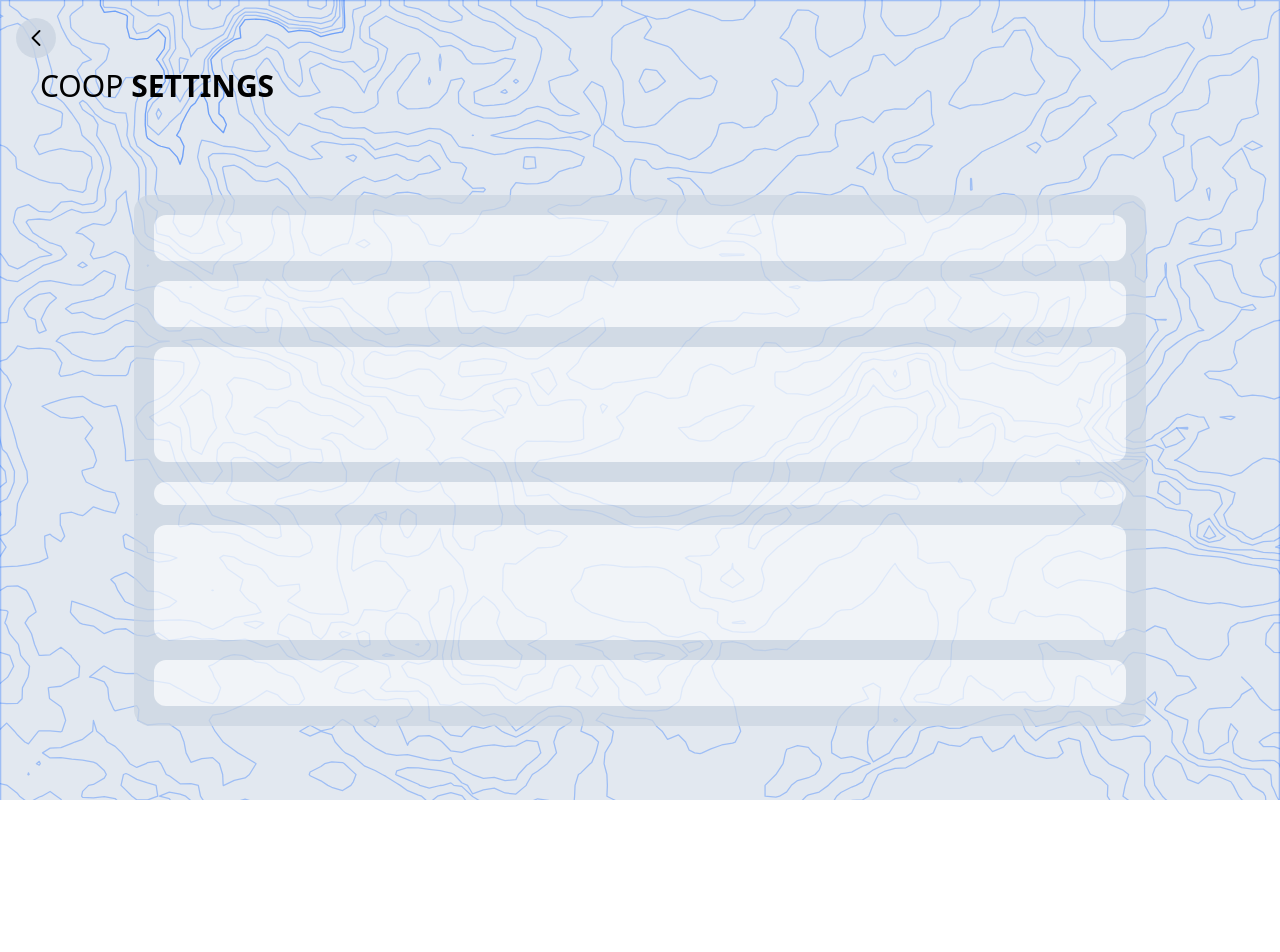
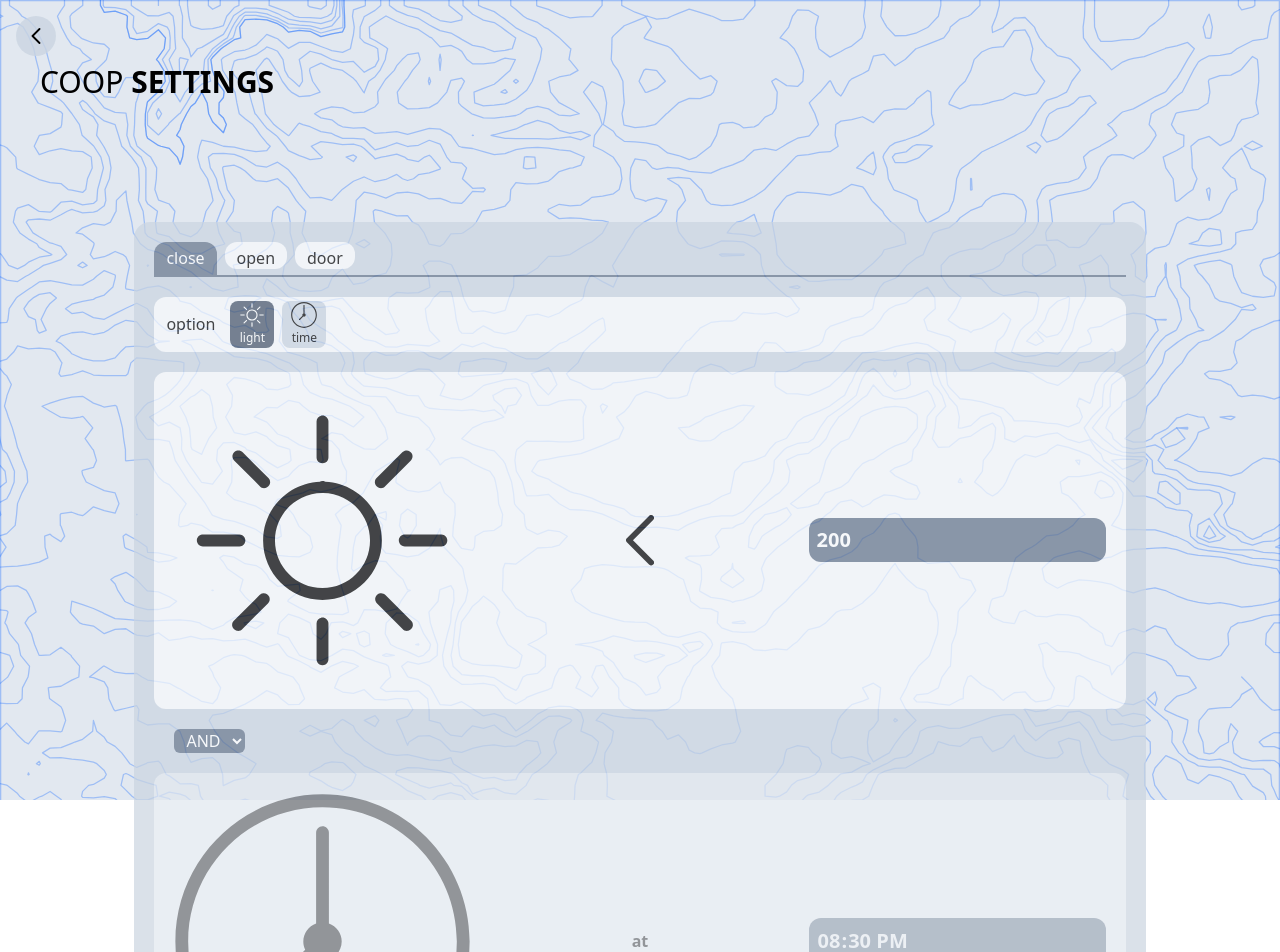
Before and after one commit to ESP32-COOP/ESP32-COOP-DOC, a SvelteKit app in the folder COOP-DOOR-WEB/: page /settings in a window 1280 px wide. Shown: the top 952 px of the page. Before the commit the page ends 800 px from the top, so only its background shows below. Built offline with nearby package versions, Linux system fonts and the light colour scheme.

Commit message:
feat(settings): add page navigation

```diff
--- a/COOP-DOOR-WEB/src/lib/components/BigTitle.svelte
+++ /dev/null
@@ -1,7 +0,0 @@
-<h1>hello my world</h1>
-
-<style>
-    h1 {
-        color: red;
-    }
-</style>
--- /dev/null
+++ b/COOP-DOOR-WEB/src/lib/components/OptionBadge.svelte
@@ -0,0 +1,11 @@
+<script lang="ts">
+    export let active:boolean = false;
+    export let icon:string = "";
+    export let hint:string = "hint";
+</script>
+
+<button class="grid h-full w-11 grid-cols-1 items-center rounded-lg  text-sm {active ? " text-white bg-slate-600 " : "bg-slate-300  text-black" }"
+style="grid-template-rows : 3fr 2fr ;" on:click={()=>active = !active}>
+	<img class="m-auto {active ? "invert": ""}" src="{icon}.svg" alt="{icon}" />
+	<p class="t text-center text-xs">{hint}</p>
+</button>
--- a/COOP-DOOR-WEB/src/lib/components/SmallBadge.svelte
+++ b/COOP-DOOR-WEB/src/lib/components/SmallBadge.svelte
@@ -23,7 +23,7 @@
 
 
     }else{
-        primaryColor = "from-blue-900 to-slate-900";
+        primaryColor = "from-blue-900 to-slate-900 opacity-80";
         primaryTextColor = "text-white";
         secondaryTextColor = "text-slate-400";
         iconColor = "invert";
--- /dev/null
+++ b/COOP-DOOR-WEB/src/lib/components/lightInput.svelte
@@ -0,0 +1,24 @@
+<script lang="ts">
+    export let active:boolean = true;
+    export let direction:string = "lower";
+    export let value =200;
+
+</script>
+
+<div
+	class="grid grid-cols-3 items-center gap-5 rounded-xl bg-slate-50 p-5 {active ? "" : "opacity-50" }"
+	style="grid-template-columns : 1fr 1fr 1fr ;"
+>
+	<div class="flex h-full w-full items-center justify-center">
+		<img class="m-auto h-full w-full " src="light.svg" alt="light" />
+	</div>
+	<div class="flex h-full w-full items-center justify-center">
+		<img class="m-auto w-7 {direction == "lower" ? "rotate-180" : ""} " src="arrow.svg" alt="arrow" />
+	</div>
+	<input
+		class="w-full rounded-xl bg-slate-500 p-2 text-xl font-bold text-white"
+		type="number"
+		bind:value={value}
+        disabled = {!active}
+	/>
+</div>
--- /dev/null
+++ b/COOP-DOOR-WEB/src/lib/components/timeInput.svelte
@@ -0,0 +1,24 @@
+<script lang="ts">
+	export let active: boolean = true;
+	export let value = "";
+</script>
+
+<div
+	class="grid grid-cols-3 items-center gap-5 rounded-xl bg-slate-50 p-5 {active
+		? ''
+		: 'opacity-50'}"
+	style="grid-template-columns : 1fr 1fr 1fr ;"
+>
+	<div class="flex h-full w-full items-center justify-center">
+		<img class="m-auto h-full w-full " src="clock.svg" alt="clock" />
+	</div>
+	<div class="flex h-full w-full items-center justify-center">
+		<p class="font-bold">at</p>
+	</div>
+	<input
+		class="w-full rounded-xl bg-slate-500 p-2 text-xl font-bold text-white"
+		type="time"
+		bind:value
+		disabled={!active}
+	/>
+</div>
--- a/COOP-DOOR-WEB/src/routes/device/+page.svelte
+++ b/COOP-DOOR-WEB/src/routes/device/+page.svelte
@@ -1,5 +1,4 @@
 <script lang="ts">
-    import BigTitle from '$lib/components/BigTitle.svelte';
     import SmallBadge from '$lib/components/SmallBadge.svelte';
 
     let count = 1;
--- a/COOP-DOOR-WEB/src/routes/settings/+page.svelte
+++ b/COOP-DOOR-WEB/src/routes/settings/+page.svelte
@@ -1,22 +1,102 @@
-<div class="p-2 h-screen grid grid-cols-1 " style="grid-template-rows : 1fr 1fr 11fr ;">
-    <div class="w-full h-full flex flex-row items-center">
+<script lang="ts">
+	import OptionBadge from '$lib/components/OptionBadge.svelte';
+	import LightInput from '$lib/components/lightInput.svelte';
+	import TimeInput from '$lib/components/timeInput.svelte';
+	let settings = {'close':{'light':{'active':true,'value':200}, 'clock':{'active':false,'value':"20:30"}},
+		'open':{'light':{'active':true,'value':200}, 'clock':{'active':false,'value':"20:30"}}}
+	let page = "close"
+
+	$: console.log(settings);
+</script>
+
+<div class="grid h-screen grid-cols-1 p-2 " style="grid-template-rows : 1fr 1fr 11fr ;">
+	<div class="flex h-full w-full flex-row items-center">
 		<a class="" href="/device">
-            <div class=" bg-opacity-80 bg-slate-300 h-fit m-2 p-2 rounded-full">
-                <img class="h-6 w-6 p-1 rotate-180" src="arrow.svg" alt="gear">
+			<div class=" m-2 h-fit rounded-full bg-slate-300 bg-opacity-80 p-2">
+				<img class="h-6 w-6 rotate-180 p-1" src="arrow.svg" alt="gear" />
 			</div>
 		</a>
 	</div>
-<h1 class="uppercase text-3xl ml-8">coop <span class="font-bold">settings</span></h1>
-<div class="w-full h-full flex items-center justify-center">
-    <div class="rounded-2xl bg-slate-300 opacity-70 w-4/5 h-4/5 grid grid-cols-1 gap-5 p-5" style="grid-template-rows : 2fr 2fr 5fr 1fr 5fr 2fr ;">
-        <div class="bg-slate-50 rounded-xl"></div>
-        <div class="bg-slate-50 rounded-xl"></div>
-        <div class="bg-slate-50 rounded-xl"></div>
-        <div class="bg-slate-50 rounded-xl"></div>
-        <div class="bg-slate-50 rounded-xl"></div>
-        <div class="bg-slate-50 rounded-xl"></div>
+	<h1 class="ml-8 text-3xl uppercase">coop <span class="font-bold">settings</span></h1>
+	<div class="flex h-full w-full items-center justify-center">
+		<div
+			class="grid h-4/5 w-4/5 grid-cols-1 gap-5 rounded-2xl bg-slate-300 p-5 opacity-70"
+			style="grid-template-rows : 1.5fr 2fr 5fr .5fr 5fr 2fr ;"
+		>
+			<!-- nav-->
+			<div class="flex items-baseline  justify-start gap-2 border-b-2 border-slate-500 ">
+				<button class="rounded-xl p-1 px-3 {page=="close" ? "rounded-b-none h-full  bg-slate-500  text-white": "h-[80%] bg-slate-50"} " on:click={()=>page="close"}>close</button>
+				<button class="rounded-xl p-1 px-3 {page=="open" ? "rounded-b-none h-full  bg-slate-500  text-white": "h-[80%] bg-slate-50"} " on:click={()=>page="open"}>open</button>
+				<button class="rounded-xl p-1 px-3 {page=="door" ? "rounded-b-none h-full  bg-slate-500  text-white": "h-[80%] bg-slate-50"} " on:click={()=>page="door"}>door</button>
+			</div>
+			<!-- nav end-->
+
+			<!-- main menu-->
+
+			{#if page=="close"}
+
+
+			<div
+				class="grid grid-cols-2 items-center gap-2 rounded-xl bg-slate-50 p-1"
+				style="grid-template-columns : 4rem 1fr ;"
+			>
+				<h3 class="ml-2">option</h3>
+				<div class="flex h-full w-full flex-row gap-2">
+
+					<OptionBadge icon="light" hint="light" bind:active={settings.close.light.active} />
+					<OptionBadge icon="clock" hint="time" bind:active={settings.close.clock.active} />
 
 				</div>
 			</div>
 
+
+			<LightInput bind:active={settings.close.light.active} bind:value={settings.close.light.value} direction="lower"/>
+
+			<div class=" flex items-center">
+				<select class="ml-5 rounded-md bg-slate-500 px-2 uppercase text-white">
+					<option>and</option>
+					<option>or</option>
+				</select>
 			</div>
+			<TimeInput bind:active={settings.close.clock.active} bind:value={settings.close.clock.value} />
+
+			{:else if page=="open"}
+
+
+			<div
+				class="grid grid-cols-2 items-center gap-2 rounded-xl bg-slate-50 p-1"
+				style="grid-template-columns : 4rem 1fr ;"
+			>
+				<h3 class="ml-2">option</h3>
+				<div class="flex h-full w-full flex-row gap-2">
+
+					<OptionBadge icon="light" hint="light" bind:active={settings.open.light.active} />
+					<OptionBadge icon="clock" hint="time" bind:active={settings.open.clock.active} />
+
+				</div>
+			</div>
+
+
+			<LightInput bind:active={settings.open.light.active} bind:value={settings.open.light.value} direction="upper"/>
+
+			<div class=" flex items-center">
+				<select class="ml-5 rounded-md bg-slate-500 px-2 uppercase text-white">
+					<option>and</option>
+					<option>or</option>
+				</select>
+			</div>
+			<TimeInput bind:active={settings.open.clock.active} bind:value={settings.open.clock.value} />
+
+
+			{:else if page=="door"}
+				<p>to come</p>
+			{:else}
+				<p>error</p>
+			{/if}
+
+			<!-- main end-->
+
+			<button class="rounded-xl bg-slate-50 text-2xl font-bold uppercase">apply</button>
+		</div>
+	</div>
+</div>
```
Also changed, not shown: COOP-DOOR-WEB/static/clock.svg. Lines whose indentation alone changed are shown as unchanged.
